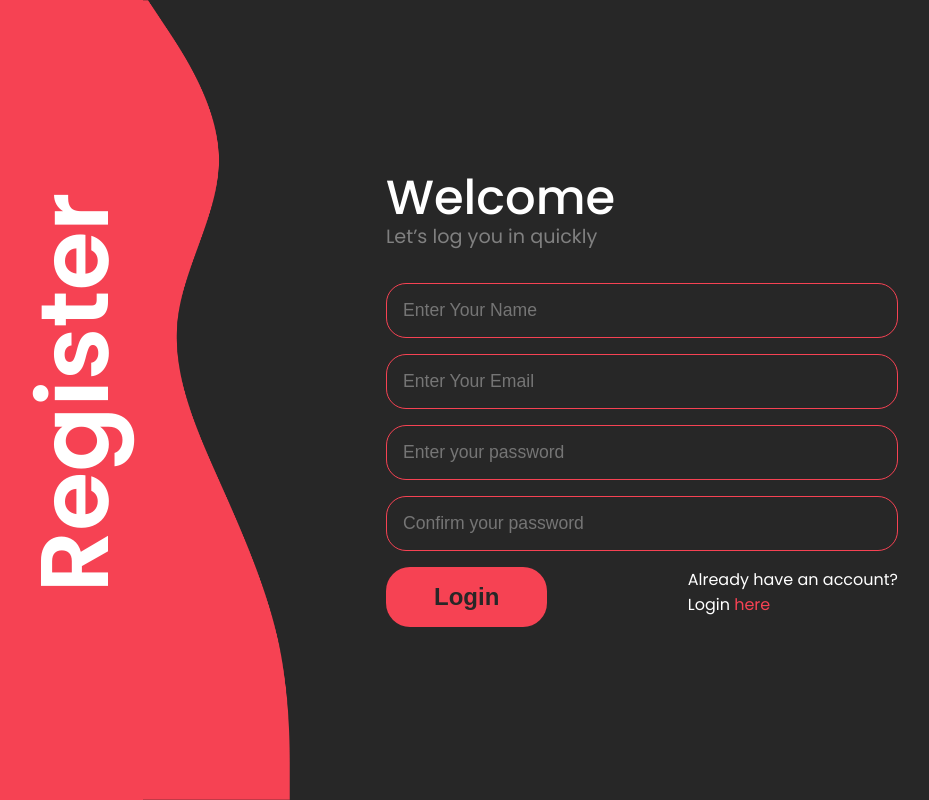
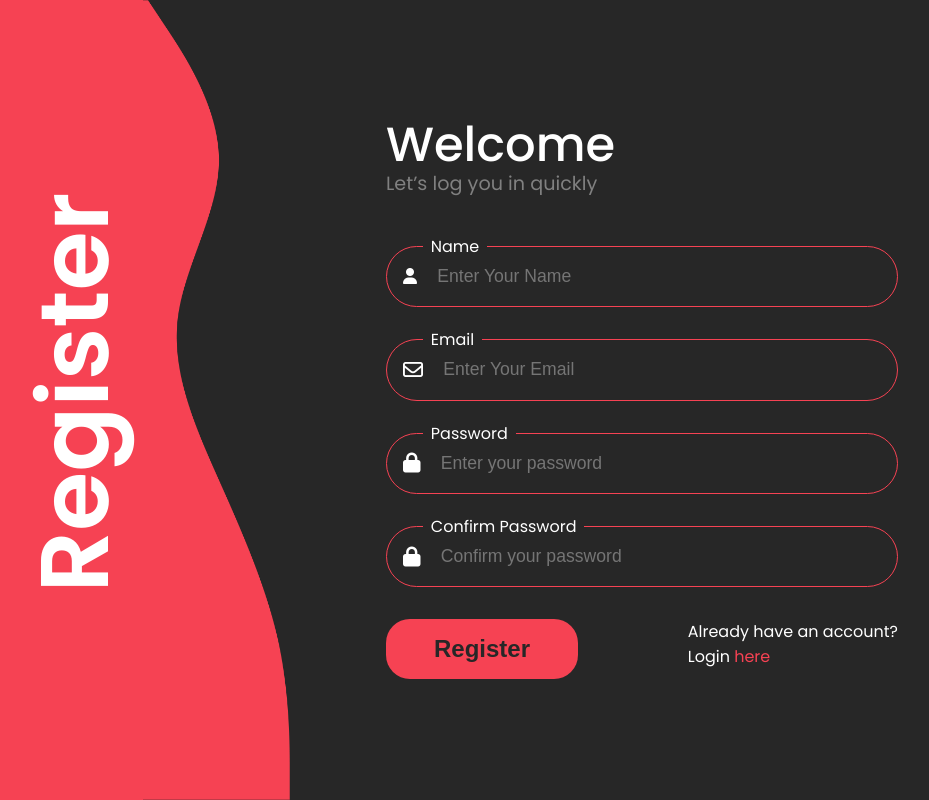
Before and after one commit to Pargat-Dhanjal/Daily-Blogs, a PHP site: page /src/pages/register.html in a window 1280 px wide. Shown: the whole page, without its empty margins (126-1055 px from the left). Run offline with PHP 8.4, Linux system fonts and the light colour scheme.

Commit message:
feat: new design

```diff
--- a/src/pages/register.html
+++ b/src/pages/register.html
@@ -8,6 +8,10 @@
     <title>Daily Blogs</title>
     <!-- Stylesheet -->
     <link rel="stylesheet" href="/src/styles/index.css">
+    <!-- Font Awesome -->
+    <link rel="stylesheet" href="https://cdnjs.cloudflare.com/ajax/libs/font-awesome/6.2.1/css/all.min.css"
+        integrity="sha512-MV7K8+y+gLIBoVD59lQIYicR65iaqukzvf/nwasF0nqhPay5w/9lJmVM2hMDcnK1OnMGCdVK+iQrJ7lzPJQd1w=="
+        crossorigin="anonymous" referrerpolicy="no-referrer" />
 </head>
 
 <body>
@@ -22,11 +26,27 @@
                 Let’s log you in quickly
             </div>
             <form action="login.php" method="POST">
-                <input type="text" name="name" placeholder="Enter Your Name" required>
-                <input type="email" name="Email" placeholder="Enter Your Email" required>
-                <input type="password" name="password" placeholder="Enter your password" required>
-                <input type="password" name="password" placeholder="Confirm your password" required>
-                <button type="submit" class="btn">Login</button>
+                <div class="input-feild">
+                    <i class="fa-solid fa-user"></i>
+                    <label for="name" class="form__label">Name</label>
+                    <input type="text" name="name" placeholder="Enter Your Name" required>
+                </div>
+                <div class="input-feild">
+                    <i class="fa-regular fa-envelope fa-lg"></i>
+                    <label for="email" class="form__label">Email</label>
+                    <input type="email" name="Email" placeholder="Enter Your Email" required>
+                </div>
+                <div class="input-feild">
+                    <i class="fa-solid fa-lock fa-lg"></i>
+                    <label for="password" class="form__label">Password</label>
+                    <input type="password" name="password" placeholder="Enter your password" required>
+                </div>
+                <div class="input-feild">
+                    <i class="fa-solid fa-lock fa-lg"></i>
+                    <label for="password" class="form__label">Confirm Password</label>
+                    <input type="password" name="password" placeholder="Confirm your password" required>
+                </div>
+                <button type="submit" class="btn">Register</button>
                 <div class="option">
                     Already have an account?
                     <br>
--- a/src/styles/index.css
+++ b/src/styles/index.css
@@ -44,6 +44,7 @@ body {
 }
 
 .form {
+    position: absolute;
     height: 100vh;
     width: 40vw;
     display: flex;
@@ -67,16 +68,33 @@ body {
     line-height: 3rem;
 }
 
+.input-feild {
+    background-color: #272727;
+    border: solid var(--accent) 1px;
+    margin: 2rem auto;
+    border-radius: 2rem;
+    padding: 0 1rem;
+}
+
+.input-feild label {
+    position: absolute;
+    left: 2.3rem;
+    margin-top: -0.8rem;
+    background: var(--bg);
+    padding: 0 0.5rem;
+}
+
+.input-feild i{
+    padding: 1.2rem 0;
+}
+
 input {
-    display: block;
-    width: 100%;
+    display: inline-block;
+    width: 90%;
+    border: none;
     font-size: 1.1rem;
-    margin: 1rem 0;
-    padding: 1rem 1rem;
+    padding: 1.2rem 1rem;
     background-color: transparent;
-    border: none;
-    border: 1px solid var(--accent);
-    border-radius: 20px;
     color: white;
 }
 
```
Also changed, not shown: index.html (+14 -2 lines).
